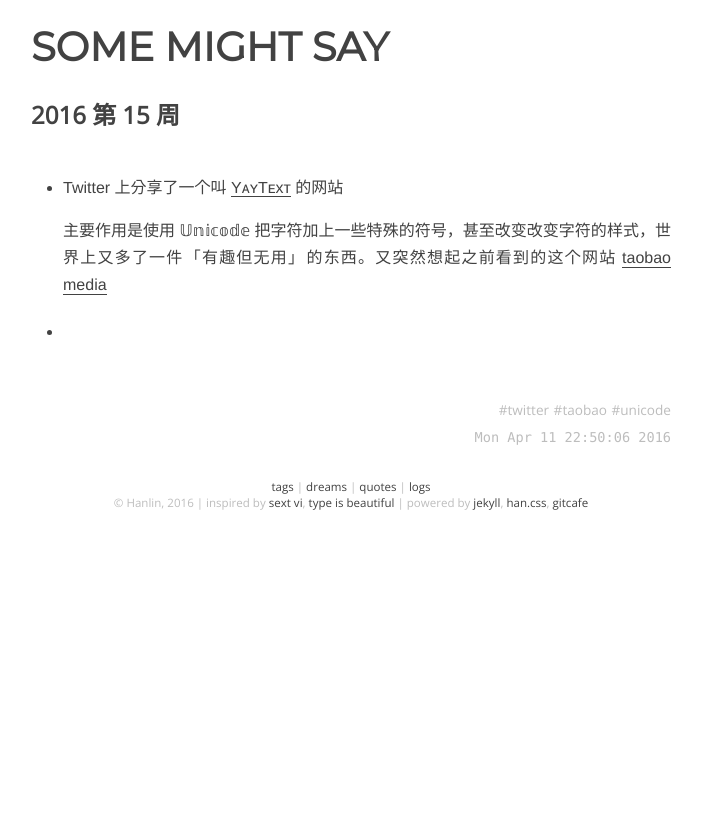
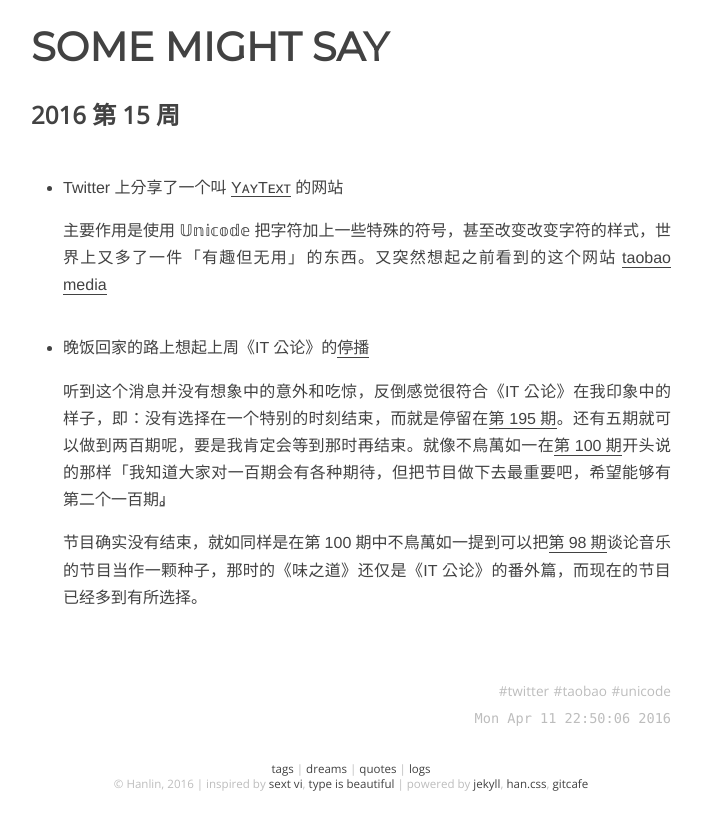
Before and after one commit to onion7878/word, a Jekyll site: the page built from _posts/logs/2016-04-11-15.md, in a window 1280 px wide. Shown: the top 830 px of the page, without its empty margins (289-991 px from the left). Built offline with Jekyll 4.4.1, drawn with Linux system fonts in a browser that asks for light colours; Markdown is read by kramdown in place of the engine named in the settings.

Commit message:
add log about IT gonglun

```diff
--- a/_posts/logs/2016-04-11-15.md
+++ b/_posts/logs/2016-04-11-15.md
@@ -12,4 +12,8 @@ tags: [twitter, taobao, unicode]
 
 	主要作用是使用 𝕌𝕟𝕚𝕔𝕠𝕕𝕖 把字符加上一些特殊的符号，甚至改变改变字符的样式，世界上又多了一件「有趣但无用」的东西。又突然想起之前看到的这个网站 [taobao media](http://taobao-media.tumblr.com/)
 
--
+- 晚饭回家的路上想起上周《IT 公论》的[停播](https://blog.yitianshijie.net/2016/04/04/welcome-back-my-friends-to-the-show-that-never-ends/)
+
+	听到这个消息并没有想象中的意外和吃惊，反倒感觉很符合《IT 公论》在我印象中的样子，即：没有选择在一个特别的时刻结束，而就是停留在[第195期](https://ipn.li/itgonglun/195/)。还有五期就可以做到两百期呢，要是我肯定会等到那时再结束。就像不鳥萬如一在[第100期](https://ipn.li/itgonglun/100/)开头说的那样「我知道大家对一百期会有各种期待，但把节目做下去最重要吧，希望能够有第二个一百期」。
+
+	节目确实没有结束，就如同样是在第100期中不鳥萬如一提到可以把[第98期](https://ipn.li/itgonglun/100/)谈论音乐的节目当作一颗种子，那时的《味之道》还仅是《IT 公论》的番外篇，而现在的节目已经多到有所选择。
```
